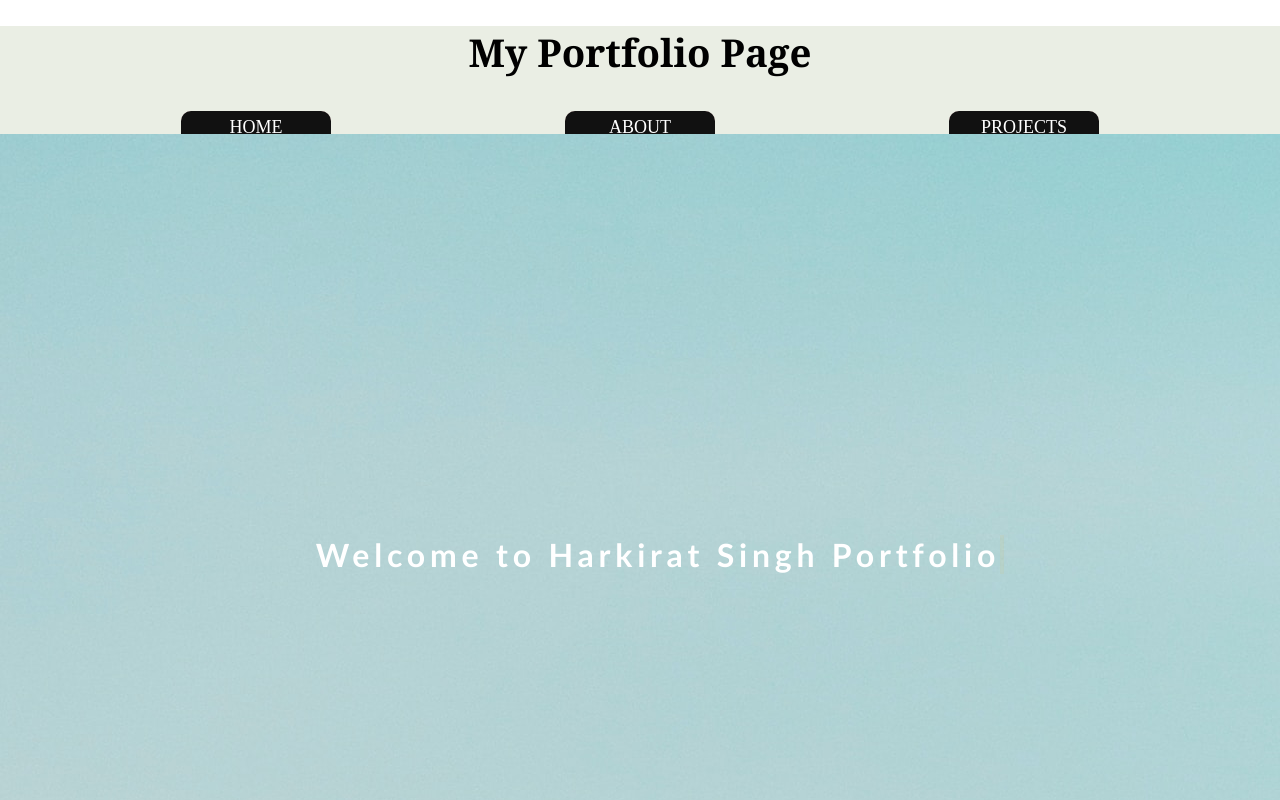
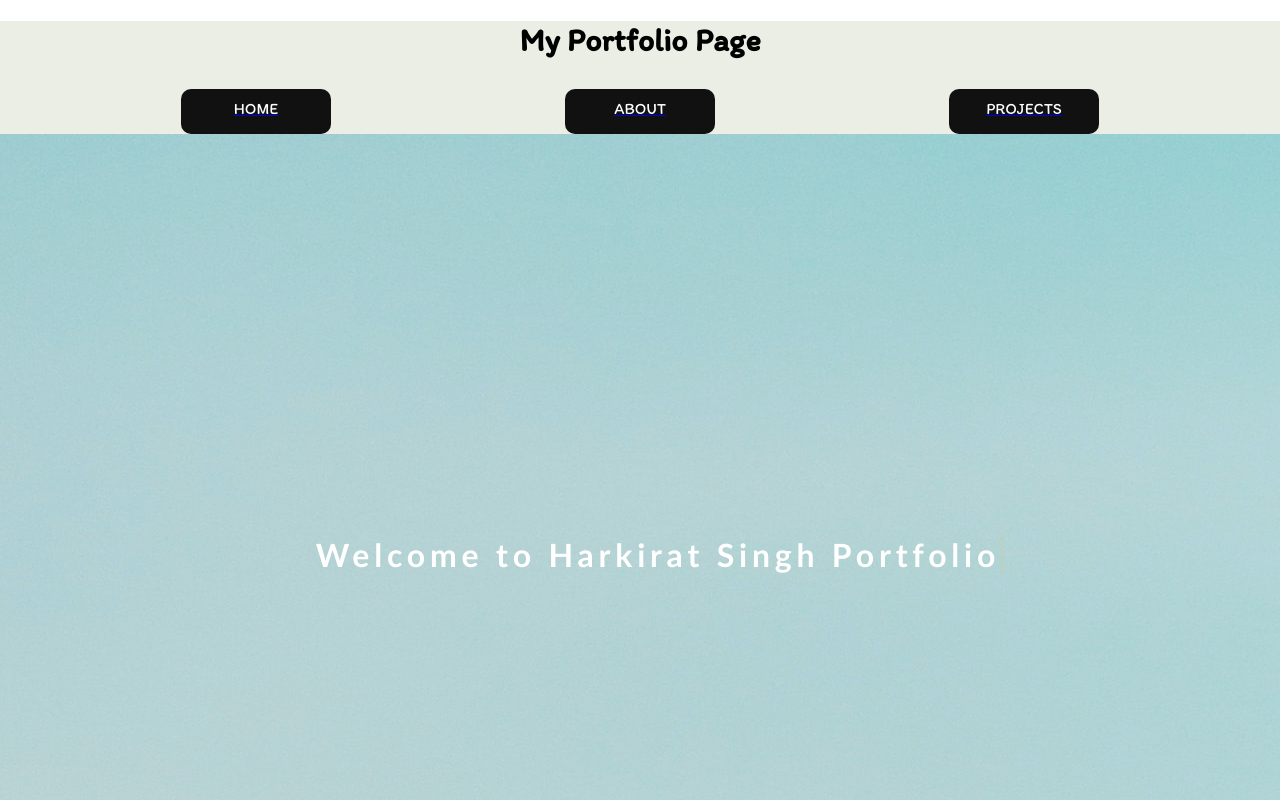
Before and after one commit to harkirats043/Portfolio, a React (Create React App) app: page / in a window 1280 px wide. Built offline with nearby package versions, Linux system fonts and the light colour scheme.

Commit message:
update homepage

```diff
--- a/public/index.html
+++ b/public/index.html
@@ -27,6 +27,12 @@
     <link rel="preconnect" href="https://fonts.googleapis.com">
 <link rel="preconnect" href="https://fonts.gstatic.com" crossorigin>
 <link href="https://fonts.googleapis.com/css2?family=Fjalla+One&display=swap" rel="stylesheet">
+<link rel="preconnect" href="https://fonts.googleapis.com">
+<link rel="preconnect" href="https://fonts.gstatic.com" crossorigin>
+<link href="https://fonts.googleapis.com/css2?family=Architects+Daughter&display=swap" rel="stylesheet">
+<link rel="preconnect" href="https://fonts.googleapis.com">
+<link rel="preconnect" href="https://fonts.gstatic.com" crossorigin>
+<link href="https://fonts.googleapis.com/css2?family=Architects+Daughter&family=Itim&display=swap" rel="stylesheet">
     <title>Harkirat Singh Portfolio</title>
   </head>
   <body>
--- a/src/components/Header.css
+++ b/src/components/Header.css
@@ -2,8 +2,8 @@
 background-color: rgba(140, 161, 108, 0.185);
 margin-top: 0%;
 padding-top: 0%;
-font-size: larger;
-font-family:Cambria, Cochin, Georgia, Times, 'Times New Roman', serif;
+font-size: 2vh;
+font-family: 'Itim', cursive;
 height: 25vh;
 }
 
@@ -20,10 +20,10 @@
     border-radius: 10px;
     text-align: center;
     text-decoration: none;
-    font-family: cursive;
-    font-size: large;
-    padding-top: 6px;
-    padding-bottom: 2px;
+    font-family: 'Itim', cursive;
+    font-size: 2vh;
+    padding-top: 10px;
+    padding-bottom: -2px;
 }
 
 .glow-on-hover:before {
```
